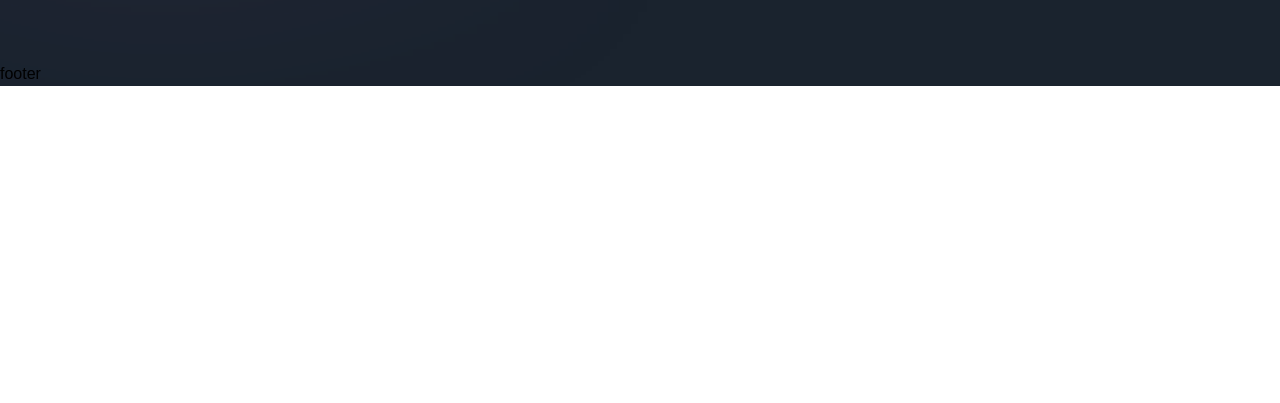
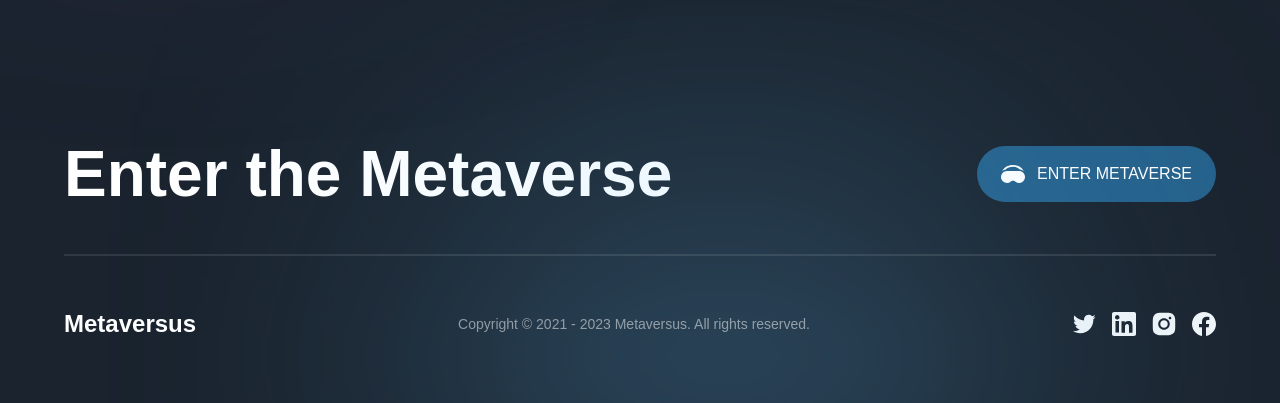
Before and after one commit to Nelson-DevStack/metaverso, a Next.js app: page / in a window 1280 px wide. Shown: the part 7083-7486 px from the top of the page. Before the commit the page ends 7169 px from the top, so only its background shows below. Built offline with nearby package versions, Linux system fonts and the light colour scheme; a web font is replaced by a local one.

Commit message:
dev1.1.3: Footer

```diff
--- a/components/Footer.tsx
+++ b/components/Footer.tsx
@@ -1,11 +1,63 @@
 'use client';
 
+import { motion } from 'framer-motion';
 import React from 'react';
 
+import { socials } from '../constants';
+import styles from '../styles';
+import { footerVariants } from '../utils/motion';
+
 const Footer = () => (
-  <footer>
-    <p>footer</p>
-  </footer>
+  <motion.footer
+    variants={footerVariants}
+    initial="hidden"
+    whileInView="show"
+    className={`${styles.paddings} py-8 relative`}
+  >
+    <div className="footer-gradient" />
+
+    <div className={`${styles.innerWidth} mx-auto flex flex-col gap-8`}>
+      <div className="flex items-center justify-between flex-wrap gap-5">
+        <h4 className="font-bold md:text-[64px] text-[44px] text-white">
+          Enter the Metaverse
+        </h4>
+        <button
+          type="button"
+          className="flex items-center h-fit py-4 px-6 bg-[#25618b] rounded-[32px] gap-[12px]"
+        >
+          <img
+            src="/headset.svg"
+            alt="headset"
+            className="w-[24px] h-[24px] object-contain"
+          />
+          <span className="font-normal text-[16px] text-white uppercase">
+            Enter Metaverse
+          </span>
+        </button>
+      </div>
+
+      <div className="flex flex-col">
+        <div className="mb-[50px] h-[2px] bg-white opacity-10" />
+
+        <div className="flex items-center justify-between flex-wrap gap-4">
+          <h4 className="font-extrabold text-[24px] text-white">Metaversus</h4>
+          <p className="font-normal text-[14px] text-white opacity-50">
+            Copyright © 2021 - 2023 Metaversus. All rights reserved.{' '}
+          </p>
+          <div className="flex gap-4">
+            {socials.map((social) => (
+              <img
+                key={social.name}
+                src={social.url}
+                alt={social.name}
+                className="w-[24px] h-[24px] object-contain cursor-pointer"
+              />
+            ))}
+          </div>
+        </div>
+      </div>
+    </div>
+  </motion.footer>
 );
 
 export default Footer;
```
